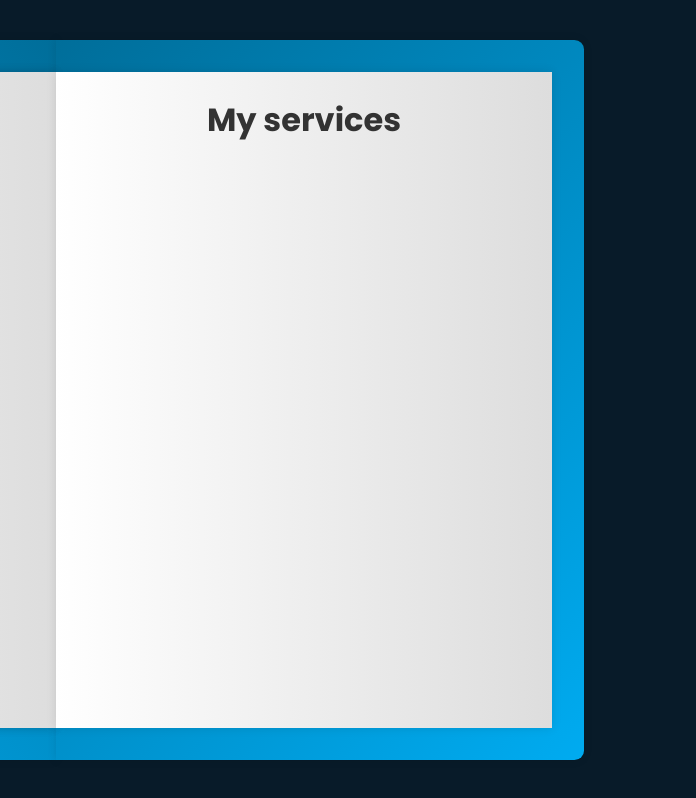
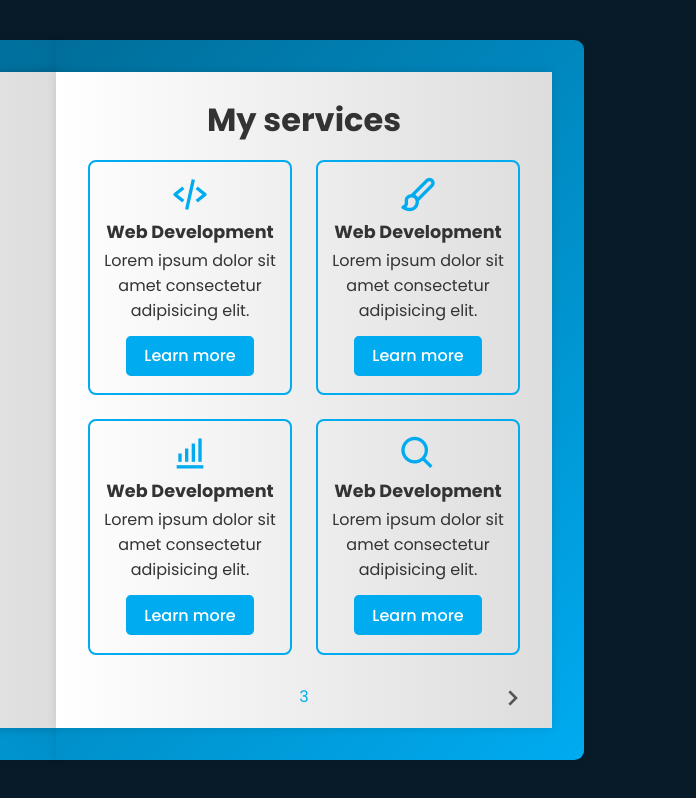
Before and after one commit to b2oba151/portfolio-design-livre, a website built with Vite: page index.html in a window 1280 px wide. Shown: the full height of the page, 584-1280 px from the left. Built offline with nearby package versions, Linux system fonts and the light colour scheme.

Commit message:
mes services ajouter et stylisé page 3

```diff
--- a/index.html
+++ b/index.html
@@ -120,6 +120,44 @@
               <!-- page 3 (My services) -->
               <div class="page-front">
                 <h1 class="tittle">My services</h1>
+                <div class="services-box">
+
+                  <div class="services-content">
+                    <i class='bx bx-code-alt'></i>
+                    <h3>Web Development</h3>
+                    <p>Lorem ipsum dolor sit amet consectetur adipisicing elit. </p>
+                    <a href="#" class="btn"> Learn more</a>
+                  </div>
+
+                  <div class="services-content">
+                    <i class='bx bx-paint'></i>
+                    <h3>Web Development</h3>
+                    <p>Lorem ipsum dolor sit amet consectetur adipisicing elit. </p>
+                    <a href="#" class="btn"> Learn more</a>
+                  </div>
+
+                  <div class="services-content">
+                    <i class='bx bx-bar-chart-alt'></i>
+                    <h3>Web Development</h3>
+                    <p>Lorem ipsum dolor sit amet consectetur adipisicing elit. </p>
+                    <a href="#" class="btn"> Learn more</a>
+                  </div>
+
+                  <div class="services-content">
+                    <i class='bx bx-search'></i>
+                    <h3>Web Development</h3>
+                    <p>Lorem ipsum dolor sit amet consectetur adipisicing elit. </p>
+                    <a href="#" class="btn"> Learn more</a>
+                  </div>
+
+                </div>
+
+                <span class="number-page">3</span>
+
+                <!-- next button -->
+                <span class="nextprev-btn" data-page="turn-2">
+                  <i class='bx bx-chevron-right' ></i>
+                </span>
             </div>
 
 
--- a/public/style.css
+++ b/public/style.css
@@ -272,3 +272,42 @@ body{
 .nextprev-btn.back{
     left: 1.5rem;
 }
+
+.services-box {
+    display: flex;
+    flex-wrap: wrap;
+    gap: 1.5rem;
+}
+
+.services-box .services-content {
+    flex: 1 1 10rem;
+    border: var(--border);
+    border-radius: .5rem;
+    padding: 0.8rem 0.5rem 1.1rem;
+    text-align: center;
+    transition: .3s ease;
+}
+
+.services-box .services-content:hover {
+    box-shadow: var(--box-shadow);
+}
+
+
+.services-content i {
+    font-size: 2.5rem;
+    color: var(--main-color);
+}
+
+.services-content h3 {
+    font-size: 1.1rem;
+    /*margin: 1rem 0;*/
+}
+
+.services-content p {
+    margin: 0.2rem 0 .8rem;
+}
+
+.services-content .btn {
+    width: 8rem;
+    height: 2.5rem;
+}
```
